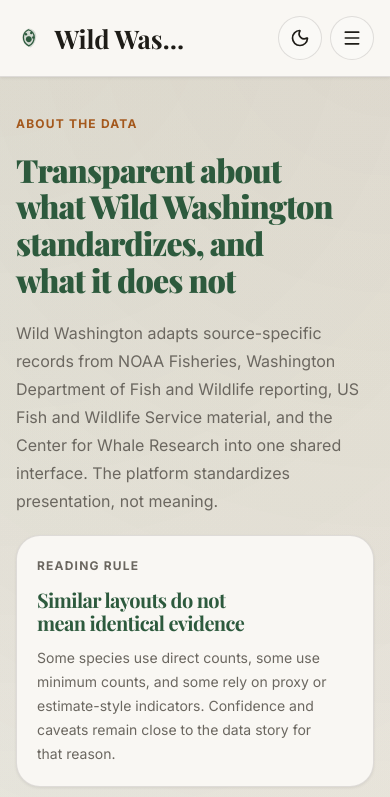
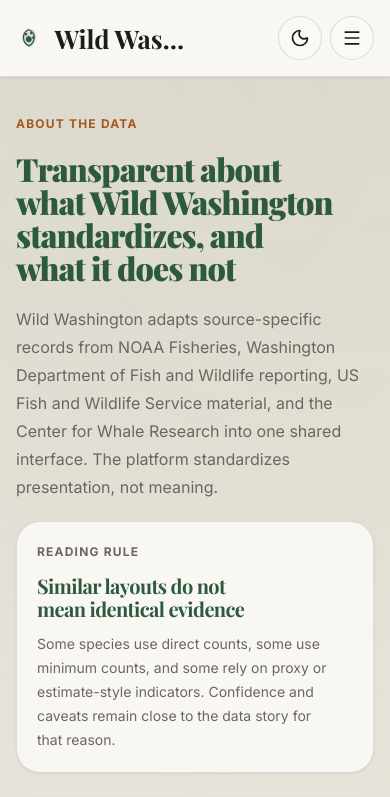
Before and after one commit to sabinMas/Wild-Washington, a Next.js app: page /about-data in a window 390 px wide. Shown: the top 797 px of the page. Built offline with nearby package versions, Linux system fonts and the light colour scheme.

Commit message:
Reduce oversized page hero headings

```diff
--- a/app/globals.css
+++ b/app/globals.css
@@ -227,8 +227,9 @@ p {
 }
 
 .hero-title {
-  font-size: clamp(3rem, 6vw, 6rem);
+  font-size: clamp(2.5rem, 4.5vw, 4.75rem);
   font-weight: 900;
+  line-height: 1.04;
 }
 
 .section-title {
@@ -243,7 +244,7 @@ p {
   }
 
   .hero-title {
-    font-size: clamp(2rem, 8vw, 3rem);
+    font-size: clamp(2rem, 7vw, 2.9rem);
   }
 }
 
--- a/components/site/PageHero.tsx
+++ b/components/site/PageHero.tsx
@@ -36,7 +36,7 @@ export function PageHero({
   centered?: boolean;
 }) {
   return (
-    <section className="grid gap-5 xl:grid-cols-[minmax(0,1.08fr)_minmax(18rem,0.92fr)] xl:items-end">
+    <section className="grid gap-5 xl:grid-cols-[minmax(0,1.16fr)_minmax(18rem,0.84fr)] xl:items-end">
       <div className={cn("max-w-3xl", centered && "xl:max-w-4xl")}>
         <span className="section-kicker" aria-hidden="true">
           {kicker}
@@ -50,7 +50,7 @@ export function PageHero({
             ))}
           </div>
         ) : null}
-        <h1 className="hero-title mt-4 font-semibold text-ocean">{title}</h1>
+        <h1 className="hero-title mt-4 max-w-[13ch] font-semibold text-ocean">{title}</h1>
         <p className="lede mt-5">{description}</p>
         {actions?.length ? (
           <div className="mt-6 flex flex-col gap-3 sm:flex-row sm:flex-wrap">
```
